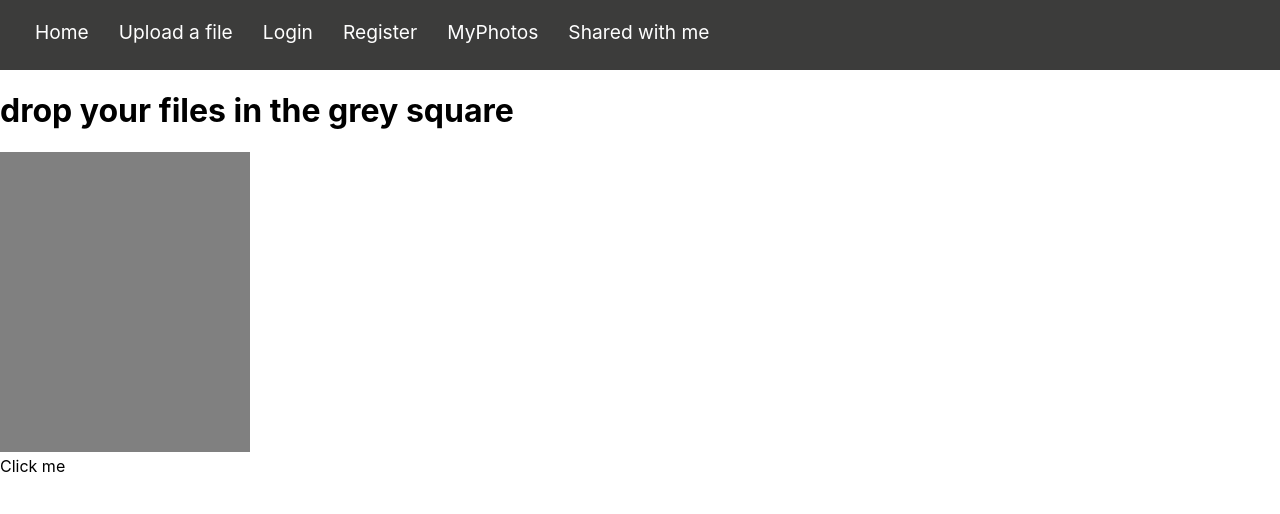
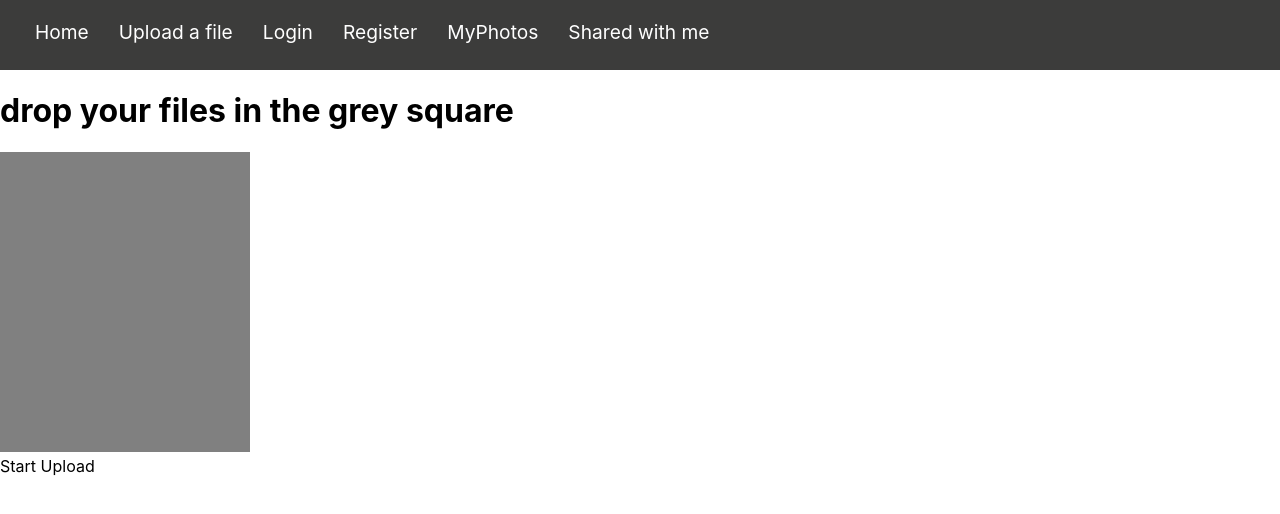
Before and after one commit to POPSoftwareTeam/Profolio-Web, a React (Create React App) app in the folder profolioweb/: page /NewFileUpload in a window 1280 px wide. Shown: the top 514 px of the page. Built offline with nearby package versions, Linux system fonts and the light colour scheme.

Commit message:
the newfileupload now tells you when the files are finished uploading

```diff
--- a/profolioweb/src/Components/NewFileUpload.jsx
+++ b/profolioweb/src/Components/NewFileUpload.jsx
@@ -51,7 +51,7 @@ render() {
           )}
         </div>
       </DragAndDrop>
-        <div className="file upload" onClick={ async()=>await this.submitCharityToAPI()}>Click me</div>
+        <div className="file upload" onClick={ async()=>await this.submitCharityToAPI()}>Start Upload</div>
       </>
     )
   }
```
